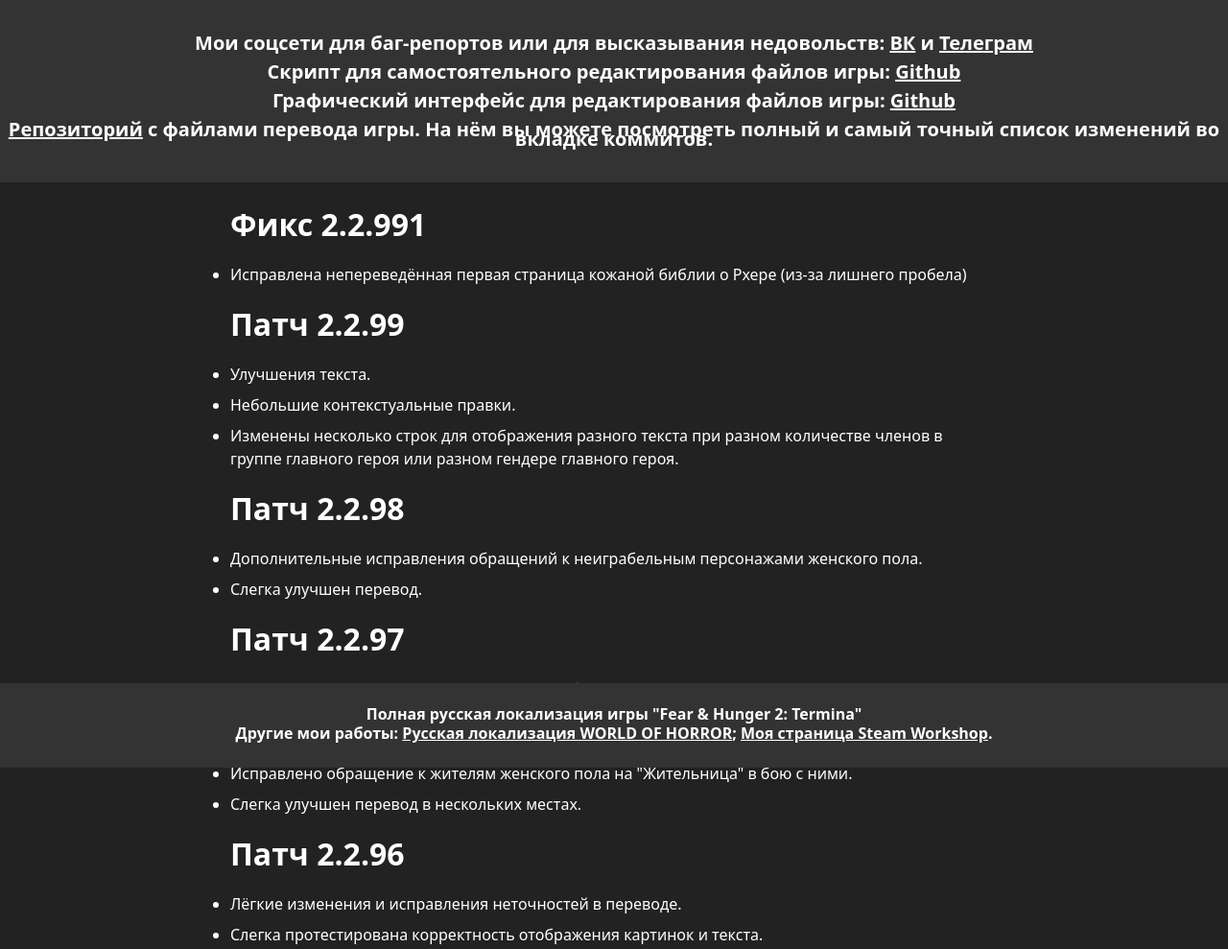
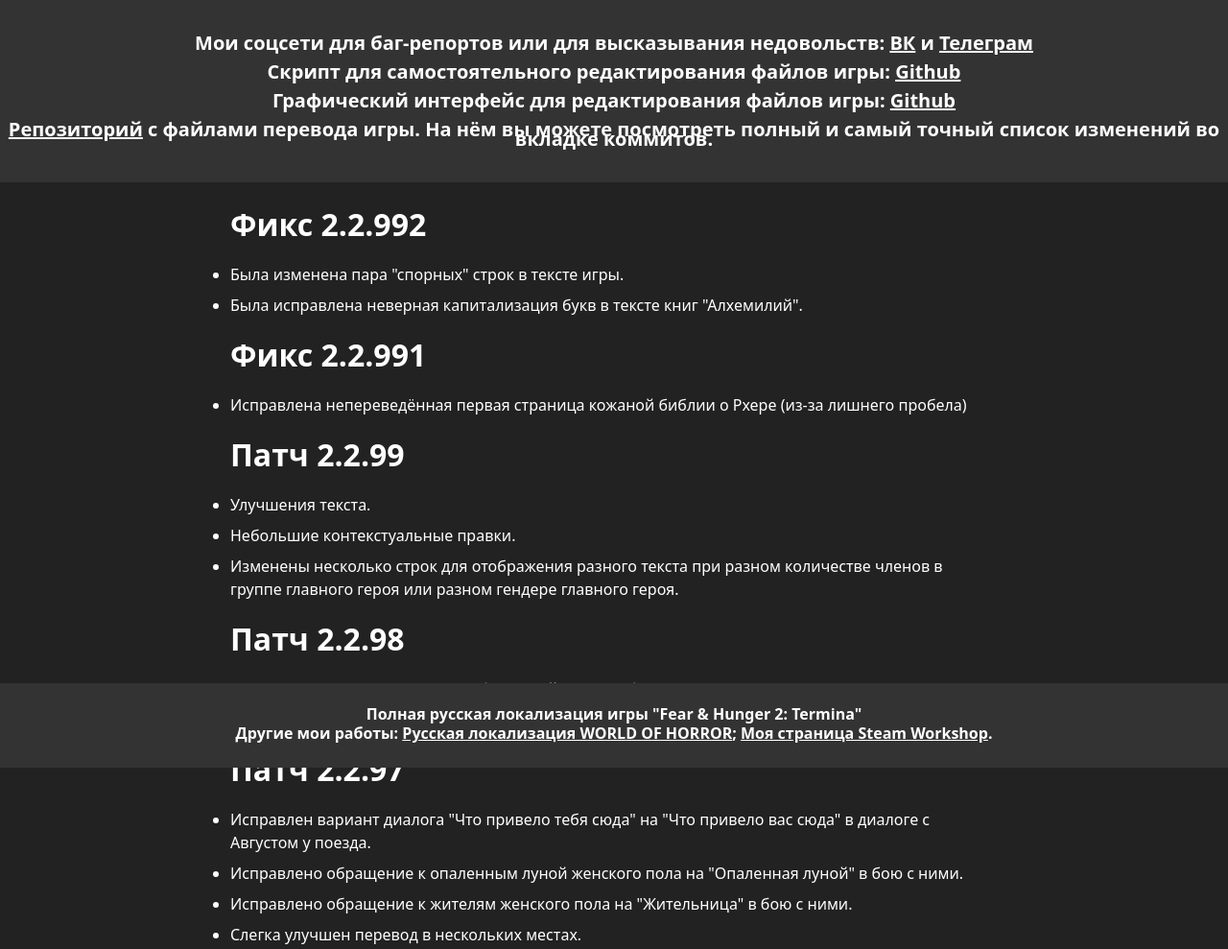
Before and after one commit to savannstm/fh2-termina-translation, a plain HTML site: page 2.2.992 СПИСОК ИЗМЕНЕНИЙ.html in a window 1280 px wide. Shown: the top 989 px of the page at 96% size. Drawn offline with Linux system fonts and the light colour scheme.

Commit message:
Обновить список изменений

```diff
--- a/2.2.991 СПИСОК ИЗМЕНЕНИЙ.html
+++ b/2.2.992 СПИСОК ИЗМЕНЕНИЙ.html
@@ -26,6 +26,11 @@
             </p>
         </header>
         <main>
+            <h1>Фикс 2.2.992</h1>
+            <ul>
+                <li>Была изменена пара "спорных" строк в тексте игры.</li>
+                <li>Была исправлена неверная капитализация букв в тексте книг "Алхемилий".</li>
+            </ul>
             <h1>Фикс 2.2.991</h1>
             <ul>
                 <li>Исправлена непереведённая первая страница кожаной библии о Рхере (из-за лишнего пробела)</li>
```
